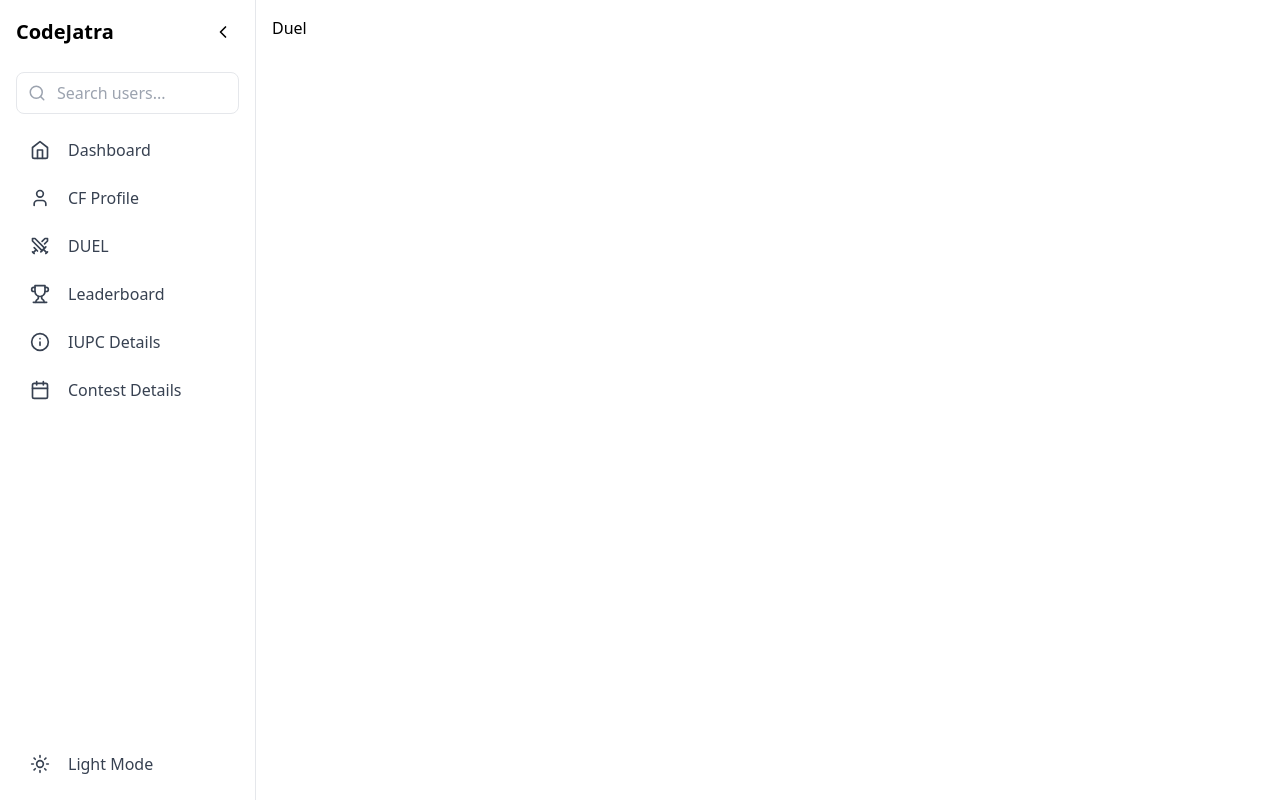
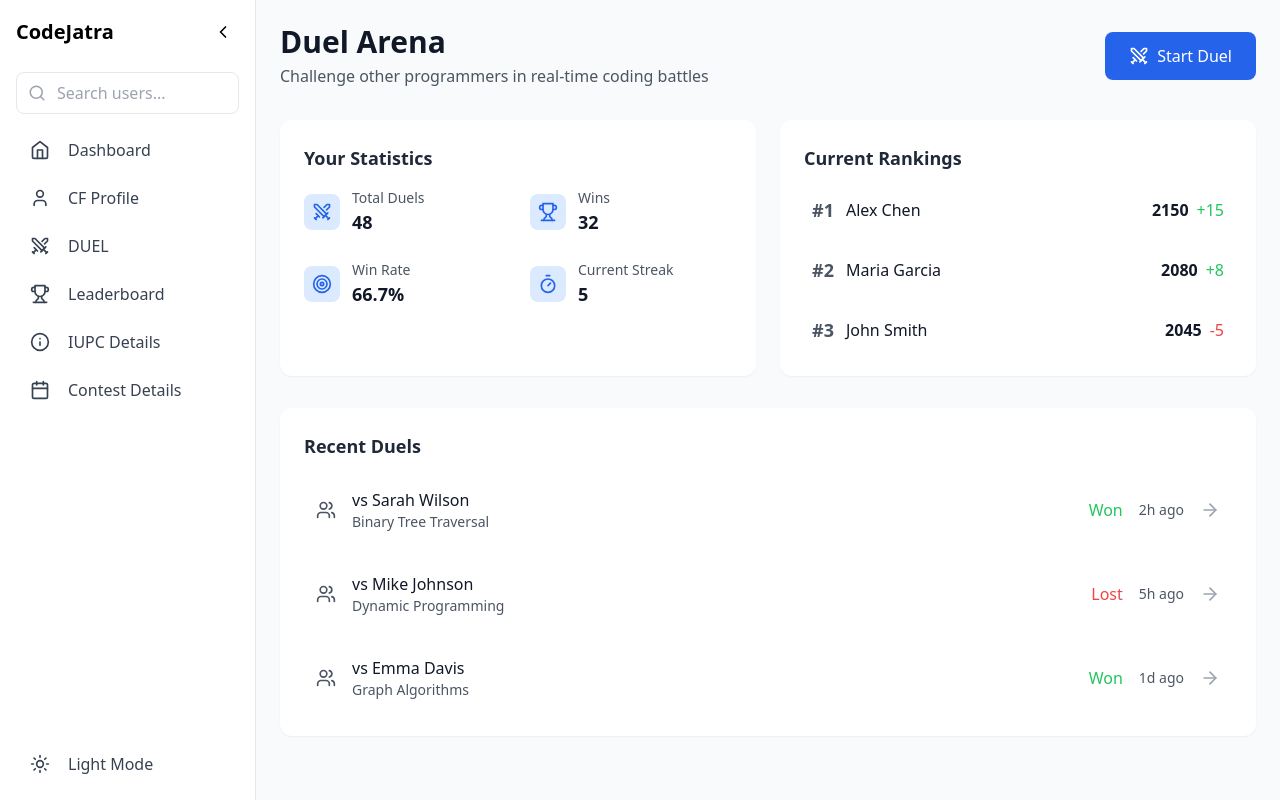
Before and after one commit to nahian00777/CodeJatra-A-Competitive-Programming-WebApp, a React (Vite) app in the folder frontend/: page /user/duel in a window 1280 px wide. Built offline with nearby package versions, Linux system fonts and the light colour scheme.

Commit message:
duel page added

```diff
--- a/frontend/src/App.jsx
+++ b/frontend/src/App.jsx
@@ -19,18 +19,18 @@ function App() {
       <Route
         path="/user/*"
         element={
-          <div className="flex h-screen">
+          <div className="flex h-screen bg-gray-50 dark:bg-gray-900">
             <Sidebar /> {/* Sidebar remains persistent */}
-            <div className="flex-1 p-4">
+            <main className="flex-1 overflow-y-auto">
               <Routes>
                 <Route path="dashboard" element={<DashBoard />} />
                 <Route path="iupc-details" element={<IUPCDetails />} />
                 <Route path="duel" element={<Duel />} />
                 <Route path="leaderboard" element={<LeaderBoard />} />
                 <Route path="cf-profile" element={<CFProfile />} />
-                <Route path="contest-details" element={<ContestDetails/>} />
+                <Route path="contest-details" element={<ContestDetails />} />
               </Routes>
-            </div>
+            </main>
           </div>
         }
       />
--- a/frontend/src/hooks/useTheme.jsx
+++ b/frontend/src/hooks/useTheme.jsx
@@ -1,6 +1,25 @@
-import { create } from "zustand";
+import React, { useState, useEffect } from "react";
 
-export const useTheme = create((set) => ({
-  isDarkMode: false,
-  toggleTheme: () => set((state) => ({ isDarkMode: !state.isDarkMode })),
-}));
+export const useTheme = () => {
+  const [isDarkMode, setIsDarkMode] = useState(() => {
+    const savedTheme = localStorage.getItem("theme");
+    return (
+      savedTheme === "dark" ||
+      (!savedTheme && window.matchMedia("(prefers-color-scheme: dark)").matches)
+    );
+  });
+
+  useEffect(() => {
+    if (isDarkMode) {
+      document.documentElement.classList.add("dark");
+      localStorage.setItem("theme", "dark");
+    } else {
+      document.documentElement.classList.remove("dark");
+      localStorage.setItem("theme", "light");
+    }
+  }, [isDarkMode]);
+
+  const toggleTheme = () => setIsDarkMode(!isDarkMode);
+
+  return { isDarkMode, toggleTheme };
+};
--- a/frontend/src/pages/user/Duel.jsx
+++ b/frontend/src/pages/user/Duel.jsx
@@ -1,9 +1,187 @@
-import React from 'react'
+import React, { useState } from "react";
+import { Swords, Timer, Trophy, Users, ArrowRight, Target } from "lucide-react";
 
-function Duel() {
+const DuelCard = ({ title, children }) => (
+  <div className="bg-white dark:bg-gray-800 rounded-xl p-6 shadow-sm">
+    <h3 className="text-lg font-semibold text-gray-800 dark:text-white mb-4">
+      {title}
+    </h3>
+    {children}
+  </div>
+);
+
+const StatItem = ({ icon: Icon, label, value }) => (
+  <div className="flex items-center gap-3">
+    <div className="p-2 bg-blue-100 dark:bg-blue-900 rounded-lg">
+      <Icon className="w-5 h-5 text-blue-600 dark:text-blue-400" />
+    </div>
+    <div>
+      <p className="text-sm text-gray-600 dark:text-gray-400">{label}</p>
+      <p className="text-lg font-semibold text-gray-900 dark:text-white">
+        {value}
+      </p>
+    </div>
+  </div>
+);
+
+const Duel = () => {
+  const [isSearching, setIsSearching] = useState(false);
+
+  const stats = {
+    totalDuels: 48,
+    wins: 32,
+    winRate: 66.7,
+    currentStreak: 5,
+  };
+
+  const handleStartDuel = () => {
+    setIsSearching(true);
+    // Simulated opponent finding logic would go here
+  };
+
   return (
-    <div>Duel</div>
-  )
-}
+    <div className="p-6 max-w-7xl mx-auto">
+      <div className="flex items-center justify-between mb-8">
+        <div>
+          <h1 className="text-3xl font-bold text-gray-900 dark:text-white">
+            Duel Arena
+          </h1>
+          <p className="text-gray-600 dark:text-gray-400 mt-1">
+            Challenge other programmers in real-time coding battles
+          </p>
+        </div>
+        <button
+          onClick={handleStartDuel}
+          disabled={isSearching}
+          className={`px-6 py-3 rounded-lg flex items-center gap-2 text-white font-medium transition-all
+            ${
+              isSearching
+                ? "bg-gray-400 cursor-not-allowed"
+                : "bg-blue-600 hover:bg-blue-700"
+            }`}
+        >
+          <Swords className="w-5 h-5" />
+          {isSearching ? "Searching..." : "Start Duel"}
+        </button>
+      </div>
 
-export default Duel
+      <div className="grid grid-cols-1 md:grid-cols-2 gap-6 mb-8">
+        <DuelCard title="Your Statistics">
+          <div className="grid grid-cols-2 gap-6">
+            <StatItem
+              icon={Swords}
+              label="Total Duels"
+              value={stats.totalDuels}
+            />
+            <StatItem icon={Trophy} label="Wins" value={stats.wins} />
+            <StatItem
+              icon={Target}
+              label="Win Rate"
+              value={`${stats.winRate}%`}
+            />
+            <StatItem
+              icon={Timer}
+              label="Current Streak"
+              value={stats.currentStreak}
+            />
+          </div>
+        </DuelCard>
+
+        <DuelCard title="Current Rankings">
+          <div className="space-y-4">
+            {[
+              { name: "Alex Chen", rating: 2150, change: "+15" },
+              { name: "Maria Garcia", rating: 2080, change: "+8" },
+              { name: "John Smith", rating: 2045, change: "-5" },
+            ].map((player, index) => (
+              <div
+                key={index}
+                className="flex items-center justify-between p-2 rounded-lg hover:bg-gray-50 dark:hover:bg-gray-700"
+              >
+                <div className="flex items-center gap-3">
+                  <span className="text-lg font-semibold text-gray-600 dark:text-gray-400">
+                    #{index + 1}
+                  </span>
+                  <span className="font-medium text-gray-900 dark:text-white">
+                    {player.name}
+                  </span>
+                </div>
+                <div className="flex items-center gap-2">
+                  <span className="font-semibold text-gray-900 dark:text-white">
+                    {player.rating}
+                  </span>
+                  <span
+                    className={
+                      player.change.startsWith("+")
+                        ? "text-green-500"
+                        : "text-red-500"
+                    }
+                  >
+                    {player.change}
+                  </span>
+                </div>
+              </div>
+            ))}
+          </div>
+        </DuelCard>
+      </div>
+
+      <DuelCard title="Recent Duels">
+        <div className="space-y-4">
+          {[
+            {
+              opponent: "Sarah Wilson",
+              problem: "Binary Tree Traversal",
+              result: "Won",
+              time: "2h ago",
+            },
+            {
+              opponent: "Mike Johnson",
+              problem: "Dynamic Programming",
+              result: "Lost",
+              time: "5h ago",
+            },
+            {
+              opponent: "Emma Davis",
+              problem: "Graph Algorithms",
+              result: "Won",
+              time: "1d ago",
+            },
+          ].map((duel, index) => (
+            <div
+              key={index}
+              className="flex items-center justify-between p-3 rounded-lg hover:bg-gray-50 dark:hover:bg-gray-700"
+            >
+              <div className="flex items-center gap-4">
+                <Users className="w-5 h-5 text-gray-600 dark:text-gray-400" />
+                <div>
+                  <p className="font-medium text-gray-900 dark:text-white">
+                    vs {duel.opponent}
+                  </p>
+                  <p className="text-sm text-gray-600 dark:text-gray-400">
+                    {duel.problem}
+                  </p>
+                </div>
+              </div>
+              <div className="flex items-center gap-4">
+                <span
+                  className={`font-medium ${
+                    duel.result === "Won" ? "text-green-500" : "text-red-500"
+                  }`}
+                >
+                  {duel.result}
+                </span>
+                <span className="text-sm text-gray-600 dark:text-gray-400">
+                  {duel.time}
+                </span>
+                <ArrowRight className="w-5 h-5 text-gray-400" />
+              </div>
+            </div>
+          ))}
+        </div>
+      </DuelCard>
+    </div>
+  );
+};
+
+export default Duel;
```
